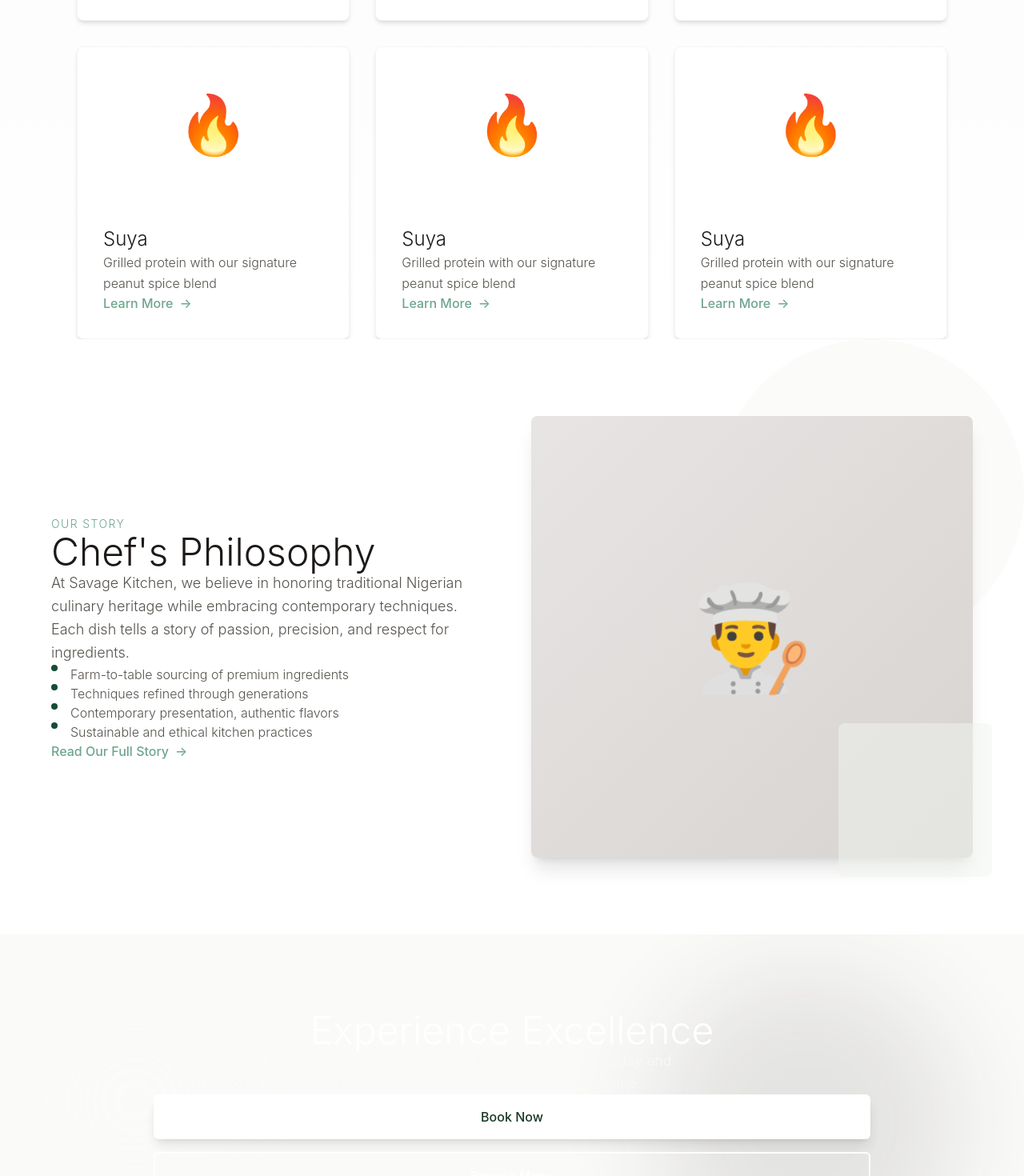
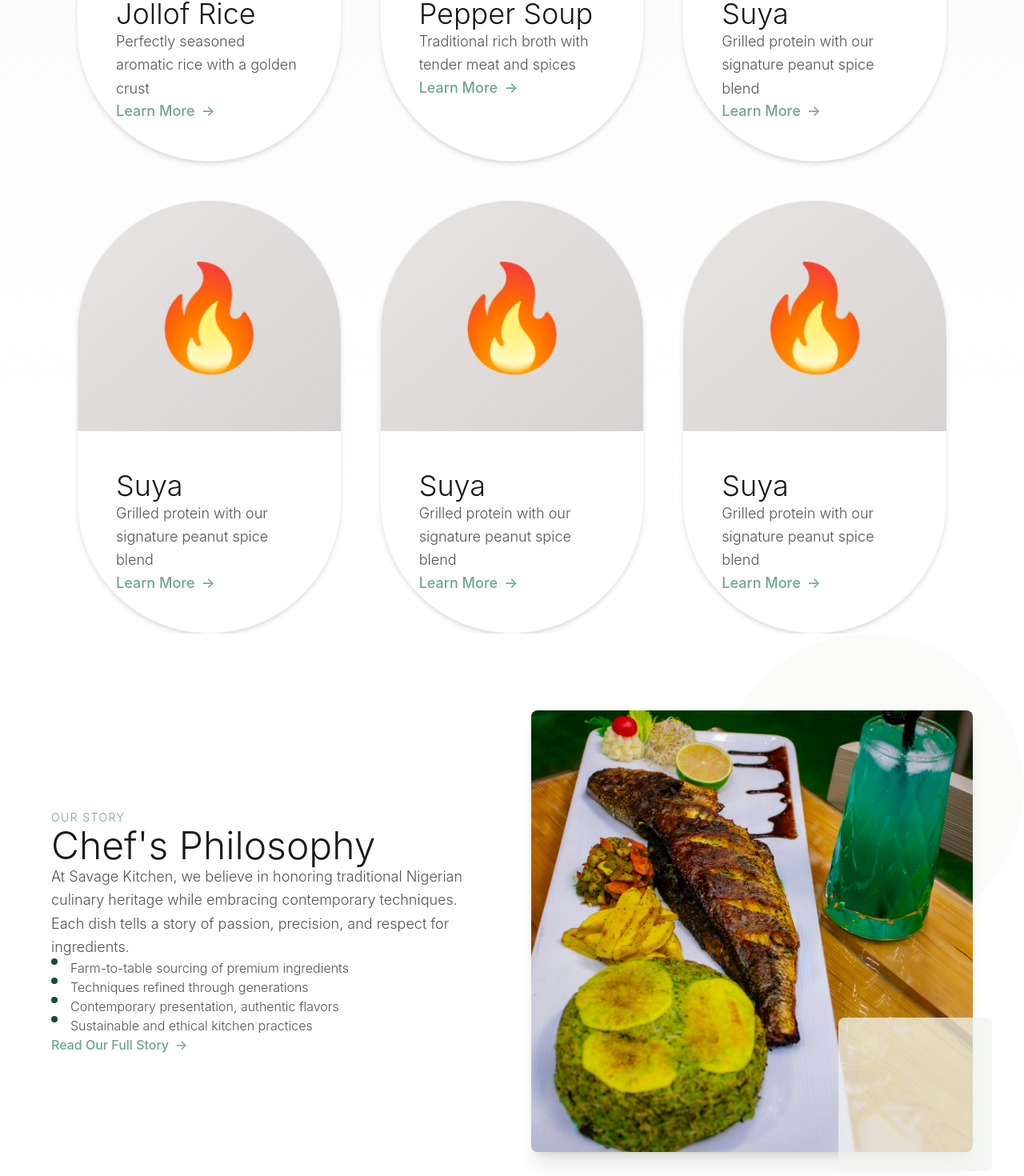
Before and after one commit to Engr-Shegez/Nigeria-kitchen, a React (Vite) app: page / in a window 1280 px wide. Shown: the part 1324-2794 px from the top of the page at 80% size. Built offline with nearby package versions, Linux system fonts and the light colour scheme.

Commit message:
Update Home component layout and styles; adjust text colors and add seafood image

```diff
--- a/src/index.css
+++ b/src/index.css
@@ -92,7 +92,7 @@ body {
   color: #1a3824;
 }
 .text-sage-800 {
-  color: #4a7956;
+  color: #3ede66;
 }
 .text-sage-900 {
   color: #3d6548;
--- a/src/pages/Home.jsx
+++ b/src/pages/Home.jsx
@@ -1,6 +1,7 @@
 import React from "react";
 import { Link } from "react-router";
 import moimoi from "../assets/moimoi.jpg";
+import seafood from "../assets/seafood.jpg";
 
 const Home = () => {
   const featuredDishes = [
@@ -118,28 +119,25 @@ const Home = () => {
             </span>
           </div>
 
-          <div className="grid grid-cols-1 sm:grid-cols-2 lg:grid-cols-3 gap-6 sm:gap-8">
+          <div className="grid grid-cols-1 sm:grid-cols-2 lg:grid-cols-3 gap-8 sm:gap-10 lg:gap-12">
             {featuredDishes.map((dish) => (
               <div
                 key={dish.id}
-                className="group bg-white rounded-lg overflow-hidden shadow-md hover:shadow-2xl transition-all duration-500 hover:-translate-y-2 border border-stone-100"
+                className="group bg-white rounded-full overflow-hidden shadow-md hover:shadow-2xl transition-all duration-500 hover:-translate-y-2 border border-stone-100"
               >
-                <div
-                  className="h-40 sm:h-48 bg-linear
-                -to-br from-stone-200 to-stone-300 flex items-center justify-center text-5xl sm:text-7xl overflow-hidden relative"
-                >
+                <div className="h-56 sm:h-64 md:h-72 bg-linear-to-br from-stone-200 to-stone-300 flex items-center justify-center text-7xl sm:text-8xl md:text-9xl overflow-hidden relative">
                   <div className="group-hover:scale-110 transition-transform duration-500">
                     {dish.image}
                   </div>
                 </div>
-                <div className="p-6 sm:p-8">
-                  <h3 className="text-xl sm:text-2xl font-light text-stone-900 mb-2">
+                <div className="p-8 sm:p-10 md:p-12">
+                  <h3 className="text-2xl sm:text-3xl md:text-4xl font-light text-stone-900 mb-3 md:mb-4">
                     {dish.name}
                   </h3>
-                  <p className="text-stone-600 font-light text-sm sm:text-base leading-relaxed">
+                  <p className="text-stone-600 font-light text-base sm:text-lg md:text-lg leading-relaxed mb-4">
                     {dish.description}
                   </p>
-                  <button className="mt-4 sm:mt-6 text-sage-600 hover:text-sage-700 font-medium text-sm sm:text-base transition-colors duration-300 flex items-center gap-2 group/btn">
+                  <button className="mt-6 sm:mt-8 md:mt-10 text-sage-600 hover:text-sage-700 font-medium text-base sm:text-lg transition-colors duration-300 flex items-center gap-2 group/btn">
                     Learn More
                     <span className="group-hover/btn:translate-x-1 transition-transform">
                       →
@@ -203,39 +201,46 @@ const Home = () => {
             </div>
 
             <div className="relative mt-8 md:mt-0">
-              <div className="aspect-square bg-linear-to-br from-stone-200 to-stone-300 rounded-lg flex items-center justify-center text-6xl sm:text-7xl md:text-8xl lg:text-9xl shadow-xl">
-                👨‍🍳
+              <div className="aspect-square bg-linear-to-br from-stone-200 to-stone-300 rounded-lg flex items-center overflow-hidden justify-center text-6xl sm:text-7xl md:text-8xl lg:text-9xl shadow-xl">
+                <img
+                  src={seafood}
+                  alt="Our Philosophy"
+                  className="w-full h-full object-cover transition-transform duration-300 group-hover:scale-105"
+                />
               </div>
-              <div className="absolute -bottom-4 sm:-bottom-6 -right-4 sm:-right-6 w-32 sm:w-48 h-32 sm:h-48 bg-sage-100 rounded-lg opacity-50"></div>
+              <div className="absolute -bottom-4 sm:-bottom-6 -right-4 sm:-right-6 w-32 sm:w-48 h-32 sm:h-48 bg-sage-100 rounded-lg opacity-75"></div>
             </div>
           </div>
         </div>
       </section>
 
       {/* Call-to-Action Section */}
-      <section className="py-16 sm:py-20 md:py-24 px-4 sm:px-6 md:px-8 bg-linear-to-r from-sage-700 to-sage-600 relative overflow-hidden flex justify-center">
-        <div className="absolute inset-0 opacity-10">
-          <div className="absolute top-20 left-10 w-64 h-64 bg-white rounded-full filter blur-3xl"></div>
+      <section className="py-16 sm:py-20 md:py-24 px-4 sm:px-6 md:px-8 bg-linear-to-r from-sage-700 to-sage-600 relative overflow-hidden flex justify-center ">
+        <div className="absolute inset-0 opacity-10 ">
+          <div className="absolute top-20 left-10 w-64 h-64 bg-white rounded-full filter blur-3xl "></div>
           <div className="absolute bottom-0 right-20 w-96 h-96 bg-stone-800 rounded-full filter blur-3xl"></div>
         </div>
 
         <div className="max-w-4xl mx-auto text-center relative z-10 w-full">
-          <h2 className="text-3xl sm:text-4xl md:text-5xl font-light text-white mb-4 sm:mb-6">
+          <h2
+            className="text-3xl sm:text-4xl md:text-5xl font-light text-stone-800
+           mb-4 pb-5 sm:mb-6"
+          >
             Experience Excellence
           </h2>
-          <p className="text-base sm:text-lg text-sage-50 mb-8 sm:mb-12 font-light max-w-2xl mx-auto">
+          <span className="text-base sm:text-lg text-sage-800 mb-8 sm:mb-12 font-medium max-w-2xl mx-auto pt-15">
             Join us for an unforgettable culinary journey. Reserve your table
             today and discover why we're the destination for authentic Nigerian
             cuisine.
-          </p>
+          </span>
 
-          <div className="flex flex-col xs:flex-row gap-3 sm:gap-4 justify-center">
+          <div className="flex flex-col xs:flex-row gap-3 sm:gap-4 pt-5 justify-center">
             <button className="px-6 sm:px-8 py-3 sm:py-4 bg-white text-sage-700 hover:bg-stone-50 font-medium text-sm sm:text-base transition-all duration-300 rounded-md shadow-lg hover:shadow-xl hover:-translate-y-1">
               Book Now
             </button>
             <Link
               to="/menu"
-              className="px-6 sm:px-8 py-3 sm:py-4 border-2 border-white text-white hover:bg-white hover:text-sage-700 font-medium text-sm sm:text-base transition-all duration-300 rounded-md hover:shadow-xl hover:-translate-y-1"
+              className="px-6 sm:px-8 py-3 sm:py-4 border-2 border-white text-black bg-green-800 hover:bg-white hover:text-sage-700 font-medium text-sm sm:text-base transition-all duration-300 rounded-md hover:shadow-xl hover:-translate-y-1"
             >
               Browse Menu
             </Link>
```
